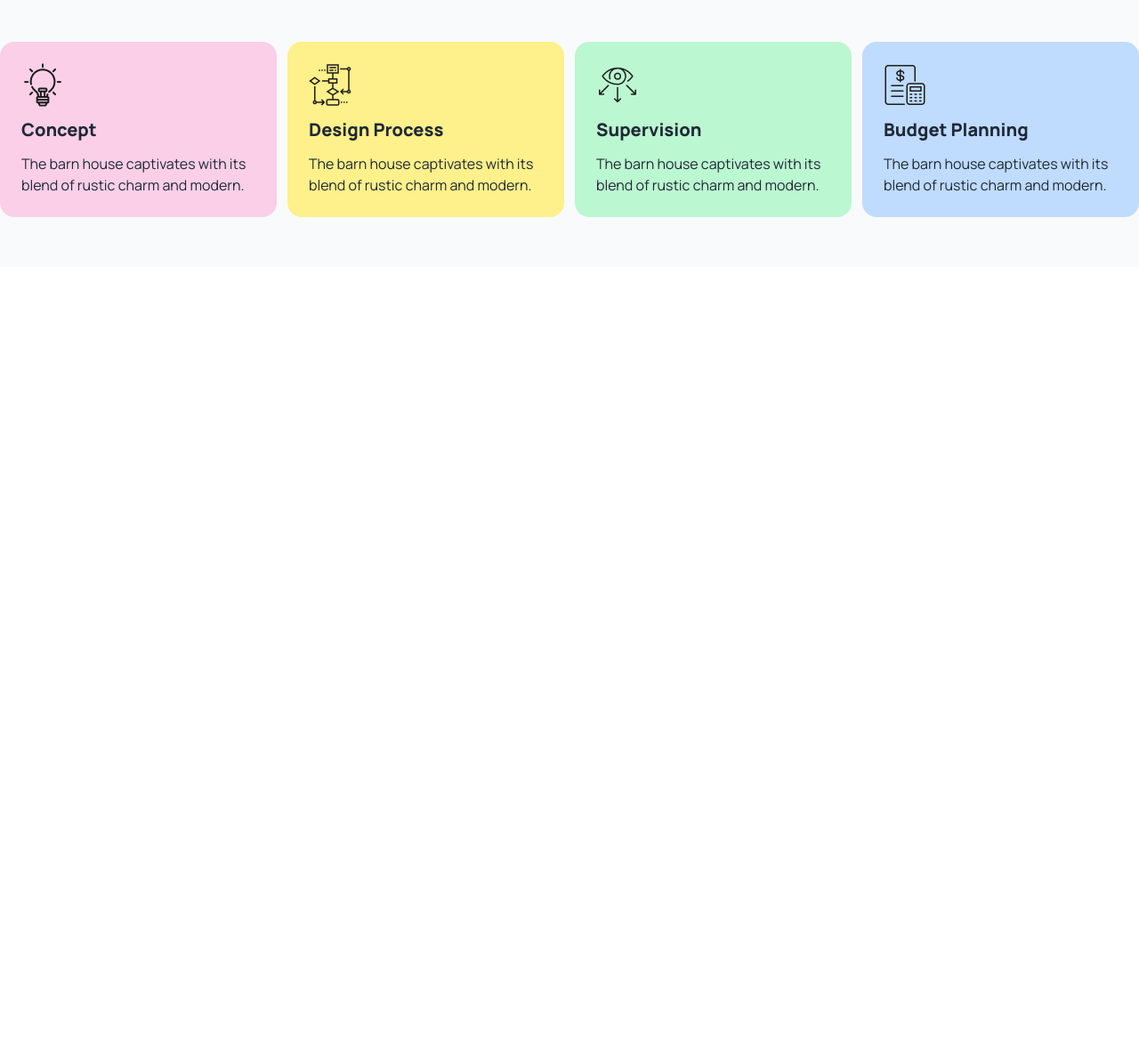
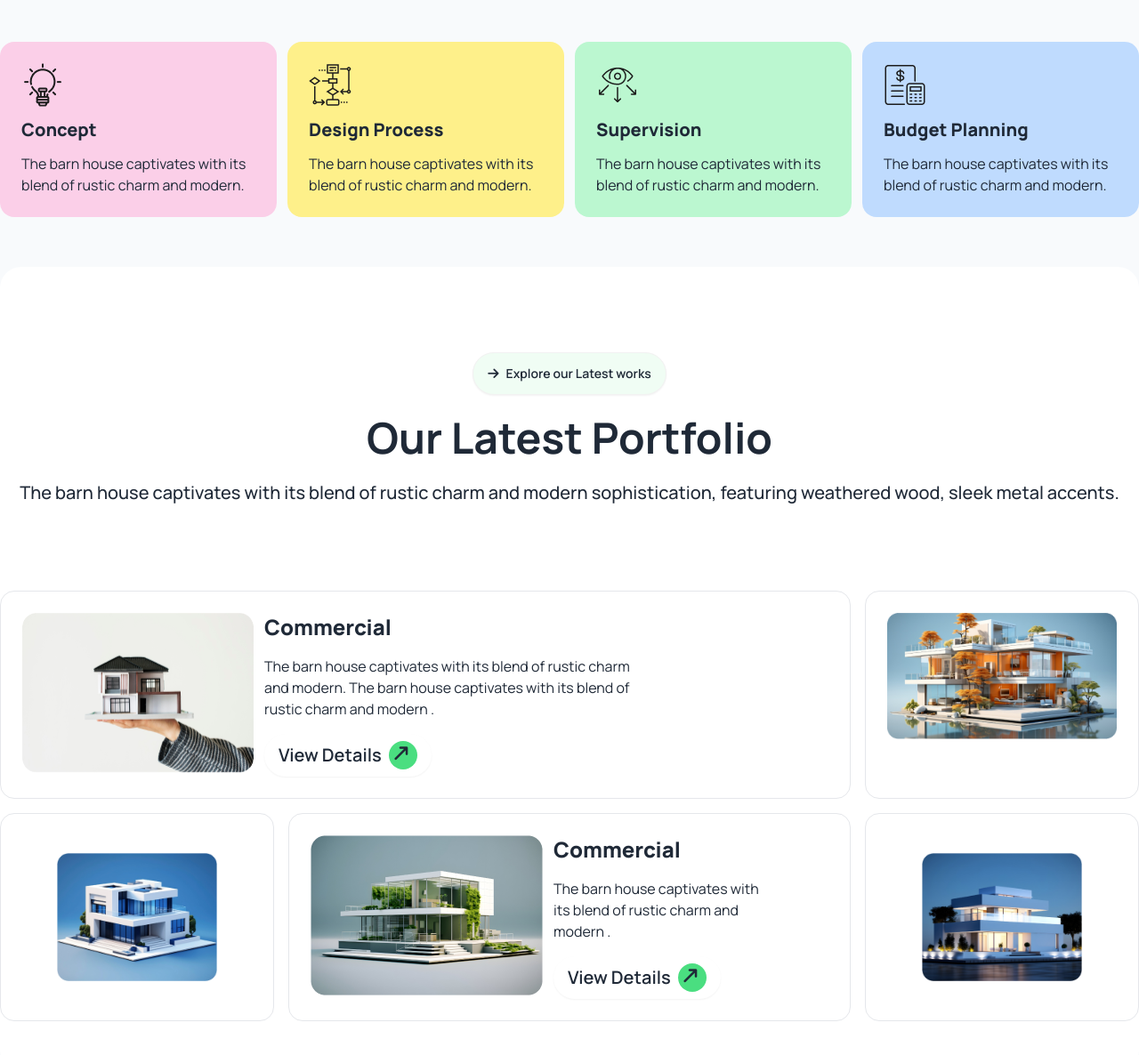
Before and after one commit to RemonHassan/B10-A03, a plain HTML site: page index.html in a window 1280 px wide. Shown: the part 1797-2983 px from the top of the page at 89% size. Before the commit the page ends 2097 px from the top, so only its background shows below. Drawn offline with nearby package versions, Linux system fonts and the light colour scheme.

Commit message:
added portfolio section

```diff
--- a/index.html
+++ b/index.html
@@ -278,6 +278,96 @@
         </div>
       </section>
       <!-- our works process ends -->
+
+      <!-- our portfolio starts -->
+      <section class="container mx-auto pb-10 lg:pb-14 bg-white rounded-3xl">
+        <div class="py-8 lg:py-24 space-y-6 text-center">
+          <button class="btn bg-green-50 rounded-3xl">
+            <i class="fa-solid fa-arrow-right"></i> Explore our Latest works
+          </button>
+          <h3 class="text-5xl font-bold">Our Latest Portfolio</h3>
+          <p class="text-xl font-medium">
+            The barn house captivates with its blend of rustic charm and modern
+            sophistication, featuring weathered wood, sleek metal accents.
+          </p>
+        </div>
+        <div class="grid grid-cols-1 md:grid-cols-2 lg:grid-cols-4 gap-4">
+          <div class="lg:col-span-3">
+            <div class="lg:flex p-6 border rounded-2xl gap-3">
+              <!-- image -->
+              <div>
+                <img class="w-full" src="assets/img1.png" alt="" />
+              </div>
+              <!-- text -->
+              <div class="space-y-4">
+                <h5 class="font-extrabold text-2xl mt-4 lg:mt-0">Commercial</h5>
+                <p>
+                  The barn house captivates with its blend of rustic charm
+                  <br class="hidden lg:flex md:flex" />
+                  and modern. The barn house captivates with its blend of
+                  <br class="hidden lg:flex md:flex" />
+                  rustic charm and modern .
+                </p>
+                <button class="btn bg-white border-none rounded-3xl text-xl">
+                  View Details
+                  <div class="relative">
+                    <div class="h-8 w-8 bg-green-400 rounded-[50%]"></div>
+                    <i
+                      class="absolute z-50 top-0 left-[6px] fa-solid fa-arrow-up-long text-xl rotate-45"
+                    ></i>
+                  </div>
+                </button>
+              </div>
+            </div>
+          </div>
+          <div class="p-6 border rounded-2xl">
+            <img class="w-full" src="assets/img2.png" alt="" />
+          </div>
+          <div class="p-6 border rounded-2xl flex items-center justify-center">
+            <img
+              class="w-full md:w-[70%] lg:w-[70%]"
+              src="assets/img3.png"
+              alt=""
+            />
+          </div>
+          <div class="lg:col-span-2">
+            <div class="lg:flex p-6 border rounded-2xl gap-3">
+              <!-- image -->
+              <div>
+                <img class="w-full" src="assets/img4.png" alt="" />
+              </div>
+              <!-- text -->
+              <div class="space-y-4">
+                <h5 class="font-extrabold text-2xl mt-4 lg:mt-0">Commercial</h5>
+                <p>
+                  The barn house captivates with<br
+                    class="hidden lg:flex md:flex"
+                  />its blend of rustic charm and<br
+                    class="hidden lg:flex md:flex"
+                  />modern .
+                </p>
+                <button class="btn bg-white border-none rounded-3xl text-xl">
+                  View Details
+                  <div class="relative">
+                    <div class="h-8 w-8 bg-green-400 rounded-[50%]"></div>
+                    <i
+                      class="absolute z-50 top-0 left-[6px] fa-solid fa-arrow-up-long text-xl rotate-45"
+                    ></i>
+                  </div>
+                </button>
+              </div>
+            </div>
+          </div>
+          <div class="p-6 border rounded-2xl flex items-center justify-center">
+            <img
+              class="w-full md:w-[70%] lg:w-[70%]"
+              src="assets/img5.png"
+              alt=""
+            />
+          </div>
+        </div>
+      </section>
+      <!-- our portfolio ends -->
     </main>
 
     <!-- main section ends -->
```
